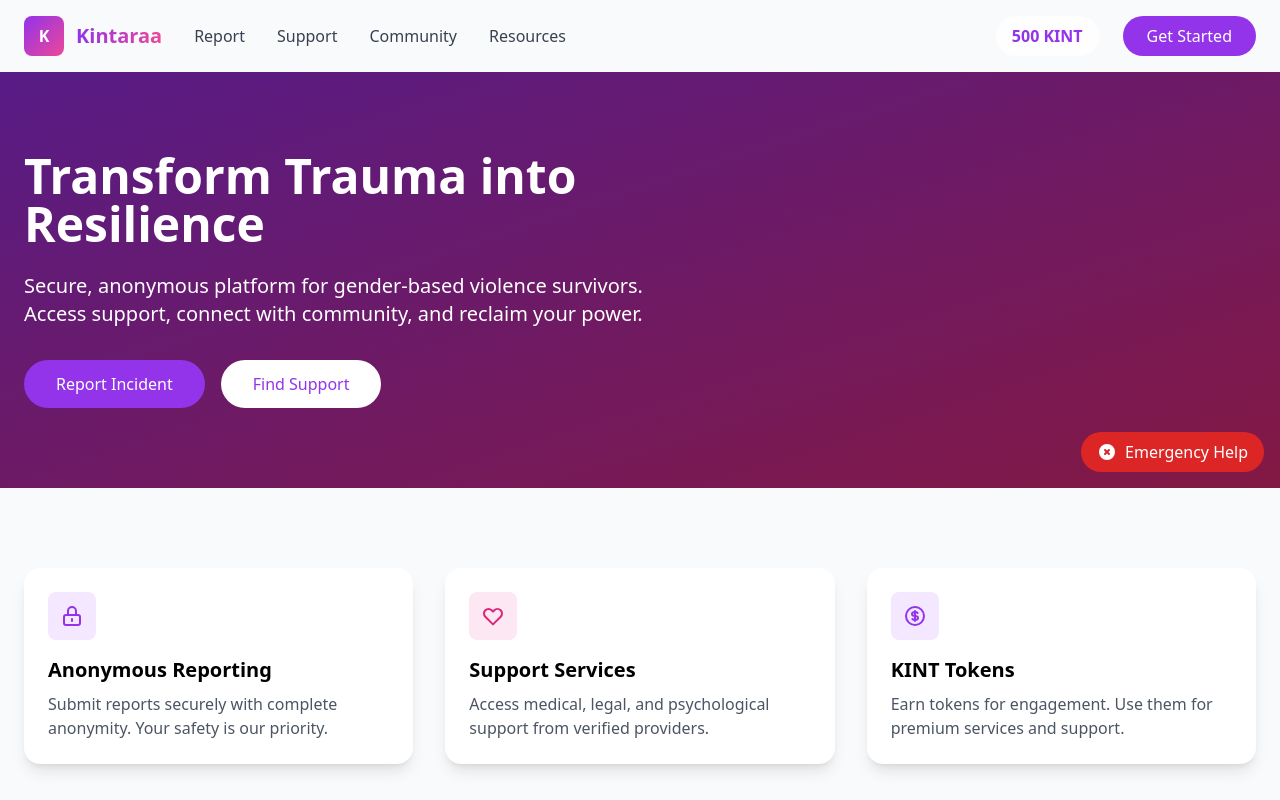
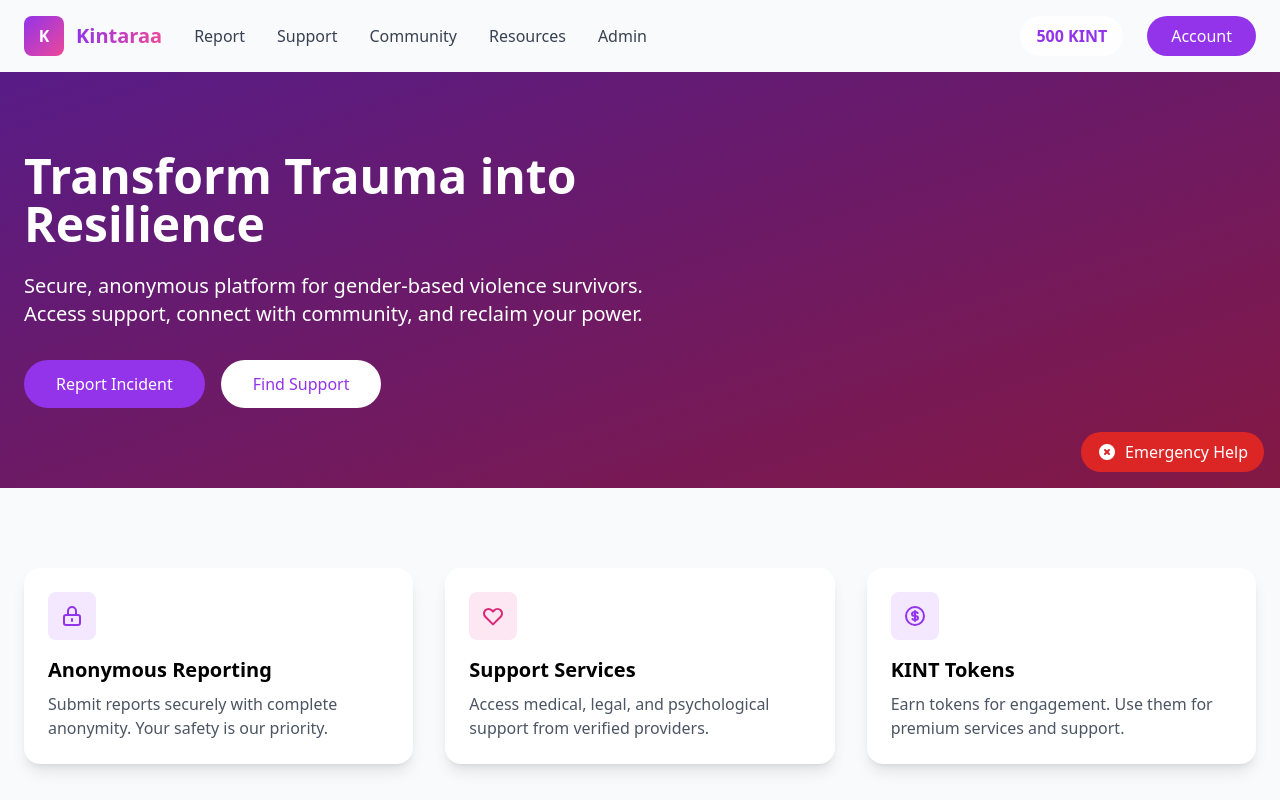
Before and after one commit to Kintaraa/kentaraa, a React (Vite) app in the folder src/kintaraa_frontend/: page / in a window 1280 px wide. Shown: the top 800 px of the page. Built offline with nearby package versions, Linux system fonts and the light colour scheme; what @dfinity/agent would draw is missing.

Commit message:
add navbar to include all pages

```diff
--- a/src/kintaraa_frontend/src/components/Navbar.jsx
+++ b/src/kintaraa_frontend/src/components/Navbar.jsx
@@ -1,7 +1,10 @@
-import React from 'react';
+import React, { useState } from 'react';
 import { Link } from 'react-router-dom';
 
 const Navbar = () => {
+  const [isUserMenuOpen, setIsUserMenuOpen] = useState(false);
+  const [isAdminUser] = useState(true); // Replace with actual admin check
+
   return (
     <div className="container mx-auto px-6 py-4">
       <div className="flex justify-between items-center">
@@ -28,19 +31,58 @@ const Navbar = () => {
             <Link to="/resources" className="text-gray-700 hover:text-purple-600 transition">
               Resources
             </Link>
+            {isAdminUser && (
+              <Link to="/admin" className="text-gray-700 hover:text-purple-600 transition">
+                Admin
+              </Link>
+            )}
           </nav>
         </div>
 
         <div className="flex items-center space-x-6">
-          <div className="token-glow px-4 py-2 rounded-full bg-white/80 flex items-center">
+          <Link to="/tokens" className="token-glow px-4 py-2 rounded-full bg-white/80 flex items-center">
             <span className="text-purple-600 font-semibold">500 KINT</span>
+          </Link>
+
+          <div className="relative">
+            <button
+              onClick={() => setIsUserMenuOpen(!isUserMenuOpen)}
+              className="bg-purple-600 text-white px-6 py-2 rounded-full hover:bg-purple-700 transition"
+            >
+              Account
+            </button>
+
+            {isUserMenuOpen && (
+              <div className="absolute right-0 mt-2 w-48 bg-white rounded-lg shadow-lg py-2 z-50">
+                <Link
+                  to="/get-started"
+                  className="block px-4 py-2 text-gray-700 hover:bg-purple-50"
+                >
+                  Get Started
+                </Link>
+                <Link
+                  to="/tokens"
+                  className="block px-4 py-2 text-gray-700 hover:bg-purple-50"
+                >
+                  Token Management
+                </Link>
+                {isAdminUser && (
+                  <Link
+                    to="/admin"
+                    className="block px-4 py-2 text-gray-700 hover:bg-purple-50"
+                  >
+                    Admin Dashboard
+                  </Link>
+                )}
+                <hr className="my-2" />
+                <button
+                  className="block w-full text-left px-4 py-2 text-gray-700 hover:bg-purple-50"
+                >
+                  Sign Out
+                </button>
+              </div>
+            )}
           </div>
-          <Link
-            to="/get-started"
-            className="bg-purple-600 text-white px-6 py-2 rounded-full hover:bg-purple-700 transition"
-          >
-            Get Started
-          </Link>
         </div>
       </div>
     </div>
```
